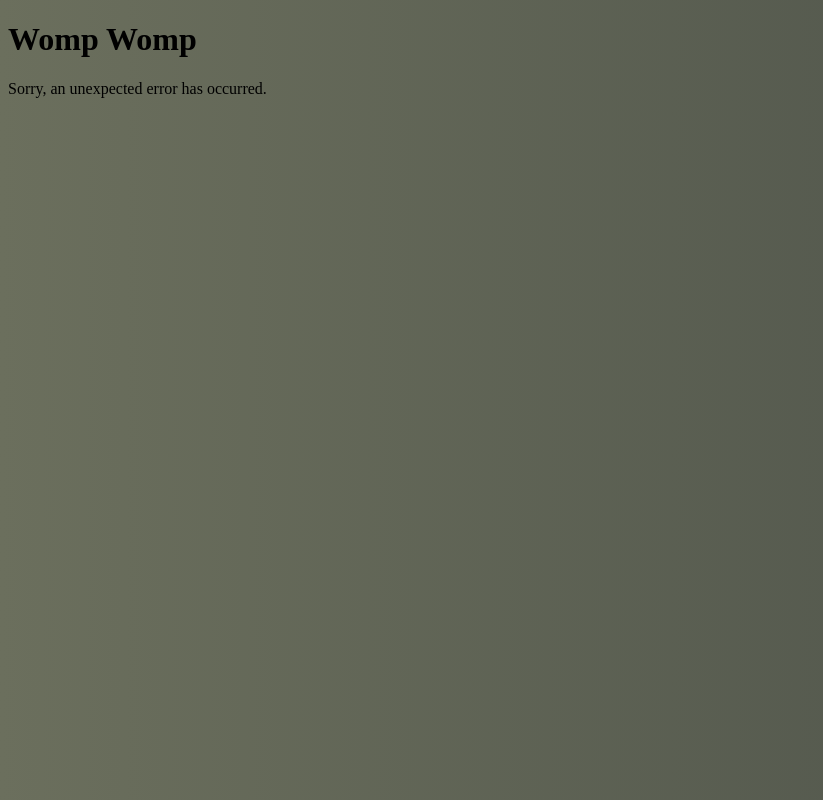
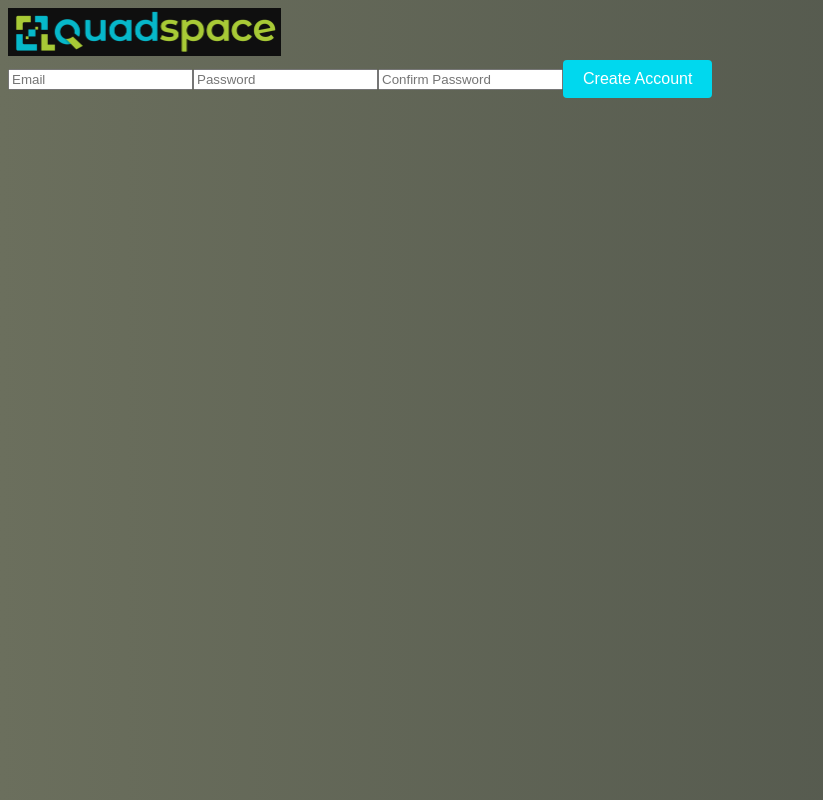
Before and after one commit to Quadspace/AIQuadspace, a React (Vite) app in the folder frontend/: page /create-account in a window 1280 px wide. Shown: the whole page, without its empty margins (0-823 px from the left). Built offline with nearby package versions, Linux system fonts and the light colour scheme.

Commit message:
architecture set for login/create account pages

```diff
--- a/frontend/src/main.jsx
+++ b/frontend/src/main.jsx
@@ -7,6 +7,8 @@ import AdminPage from "./pages/admin";
 import SuperuserLoginForm from "./pages/superuserlogin";
 import ErrorPage from "./pages/error-page";
 import ProtectedRoute from "./components/ProtectedRoute";
+import LoginPage from "./pages/login-page";
+import CreateAccountPage from "./pages/createaccountpage";
 import "./index.css";
 
 // Function to clear authentication state
@@ -24,12 +26,12 @@ root.render(
   <React.StrictMode>
     <Router>
       <Routes>
-        {/* Other routes */}
-        <Route path="/" element={<HomePage />} />
-        <Route path="home" element={<HomePage />} />
-        <Route path="superuser-login" element={<SuperuserLoginForm />} />
+        <Route path="/" element={<LoginPage />} />
+        <Route path="/chat" element={<HomePage />} />
+        <Route path="/create-account" element={<CreateAccountPage />} />
+        <Route path="/superuser-login" element={<SuperuserLoginForm />} />
         <Route
-          path="admin"
+          path="/admin"
           element={
             <ProtectedRoute>
               <AdminPage />
--- /dev/null
+++ b/frontend/src/pages/createaccountpage.jsx
@@ -0,0 +1,53 @@
+import React, { useState } from "react";
+import { useNavigate } from "react-router-dom";
+
+const CreateAccountPage = () => {
+  const [email, setEmail] = useState("");
+  const [password, setPassword] = useState("");
+  const [confirmPassword, setConfirmPassword] = useState("");
+  const navigate = useNavigate();
+
+  const handleCreateAccount = (e) => {
+    e.preventDefault();
+    // Add your logic for creating an account here.
+    // This could involve validation and then sending data to the backend.
+
+    // Example validation
+    if (password !== confirmPassword) {
+      alert("Passwords do not match!");
+      return;
+    }
+
+    // On successful account creation, you might navigate to the login page or the chat page
+    navigate("/chat"); // or '/chat'
+  };
+
+  return (
+    <div className="create-account-page">
+      <img src="/logofull.png" alt="Quadspace Logo" />
+      <div className="create-account-container">
+        <input
+          type="email"
+          value={email}
+          onChange={(e) => setEmail(e.target.value)}
+          placeholder="Email"
+        />
+        <input
+          type="password"
+          value={password}
+          onChange={(e) => setPassword(e.target.value)}
+          placeholder="Password"
+        />
+        <input
+          type="password"
+          value={confirmPassword}
+          onChange={(e) => setConfirmPassword(e.target.value)}
+          placeholder="Confirm Password"
+        />
+        <button onClick={handleCreateAccount}>Create Account</button>
+      </div>
+    </div>
+  );
+};
+
+export default CreateAccountPage;
--- /dev/null
+++ b/frontend/src/pages/login-page.jsx
@@ -0,0 +1,44 @@
+import React, { useState } from "react";
+import { useNavigate } from "react-router-dom";
+
+const LoginPage = () => {
+  const [email, setEmail] = useState("");
+  const [password, setPassword] = useState("");
+  const navigate = useNavigate();
+
+  const handleLogin = () => {
+    // Here, add your logic to validate the user.
+    // For now, it just navigates to the current home page.
+    navigate("/chat"); // Assuming '/home' is the path for your current homepage.
+  };
+
+  const handleCreateAccount = () => {
+    navigate("/create-account"); // Navigate to the create account page.
+  };
+
+  return (
+    <div className="login-page">
+      <img src="/logofull.png" alt="Quadspace Logo" />
+      <div className="login-container">
+        <input
+          type="email"
+          value={email}
+          onChange={(e) => setEmail(e.target.value)}
+          placeholder="Email"
+        />
+        <input
+          type="password"
+          value={password}
+          onChange={(e) => setPassword(e.target.value)}
+          placeholder="Password"
+        />
+        <button onClick={handleLogin}>Log In</button>
+        <button onClick={handleCreateAccount} className="smaller-button">
+          Create Account
+        </button>
+      </div>
+    </div>
+  );
+};
+
+export default LoginPage;
```
